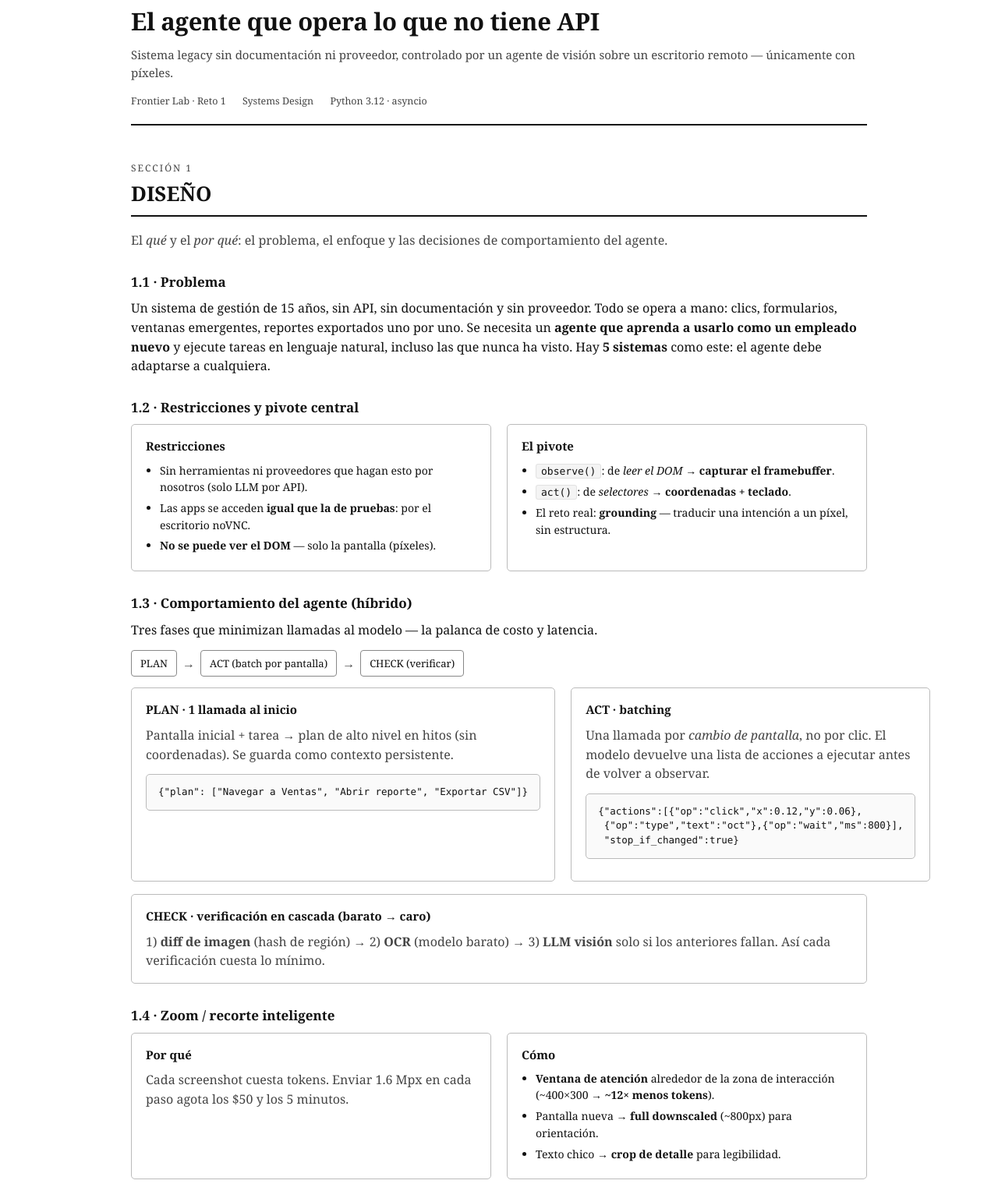
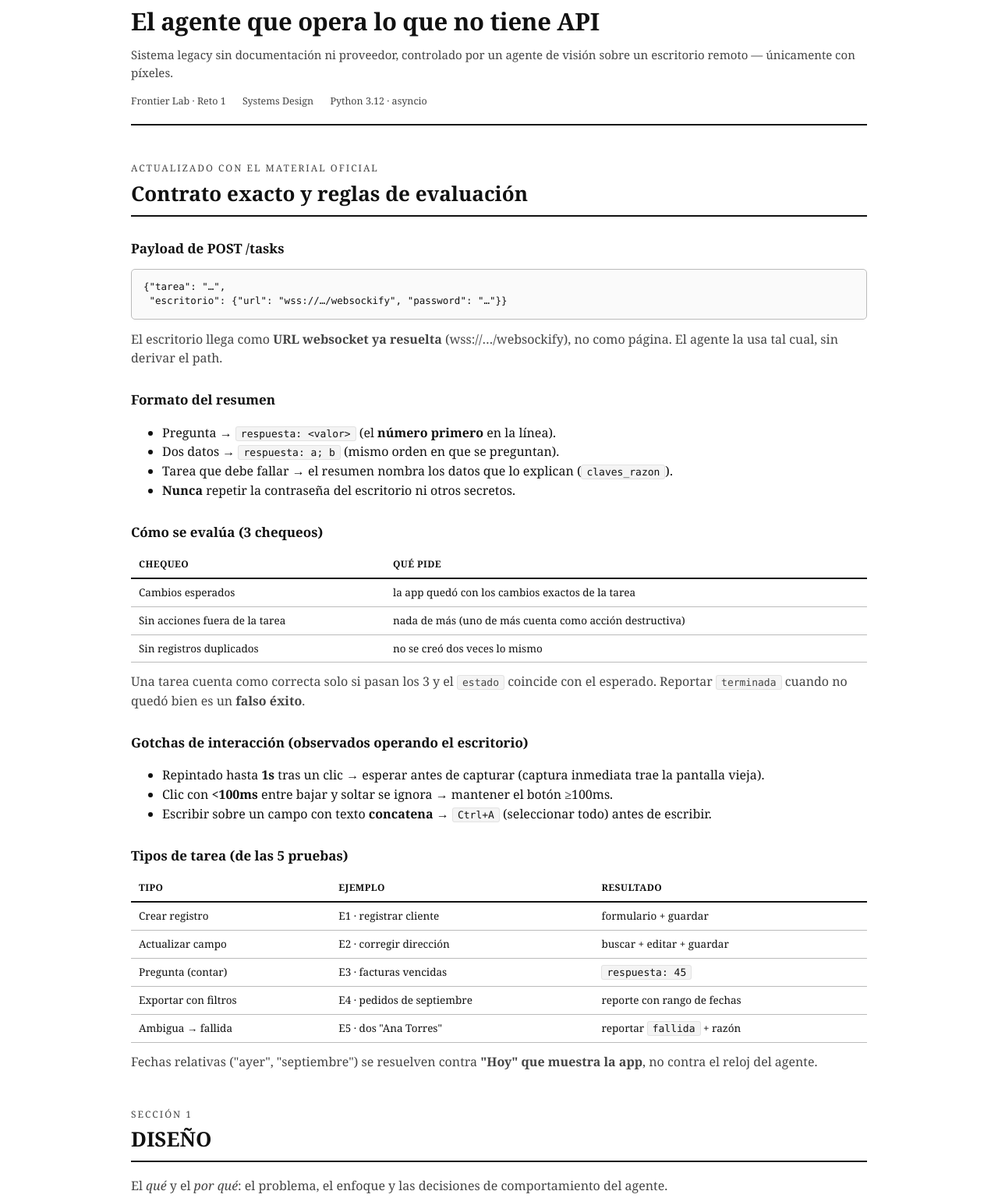
Before and after one commit to Kevinho71/frontier-r1-agente, a plain HTML site: page design/index.html in a window 1280 px wide. Shown: the part 41-1578 px from the top of the page at 78% size. Drawn offline with Linux system fonts and the light colour scheme.

Commit message:
docs: contrato exacto, reglas de evaluacion, gotchas de interaccion y tipos de tarea (material oficial)

```diff
--- a/design/index.html
+++ b/design/index.html
@@ -72,6 +72,54 @@
     <span>Python 3.12 · asyncio</span>
   </div>
 </header>
+
+<!-- ============ CONTRATO Y REGLAS (material oficial) ============ -->
+<section class="part">
+  <div class="head">
+    <div class="kicker">Actualizado con el material oficial</div>
+    <h2>Contrato exacto y reglas de evaluación</h2>
+  </div>
+
+  <h3>Payload de POST /tasks</h3>
+  <pre>{"tarea": "…",
+ "escritorio": {"url": "wss://…/websockify", "password": "…"}}</pre>
+  <p class="muted">El escritorio llega como <strong>URL websocket ya resuelta</strong> (wss://…/websockify), no como página. El agente la usa tal cual, sin derivar el path.</p>
+
+  <h3>Formato del resumen</h3>
+  <ul>
+    <li>Pregunta → <code>respuesta: &lt;valor&gt;</code> (el <strong>número primero</strong> en la línea).</li>
+    <li>Dos datos → <code>respuesta: a; b</code> (mismo orden en que se preguntan).</li>
+    <li>Tarea que debe fallar → el resumen nombra los datos que lo explican (<code>claves_razon</code>).</li>
+    <li><strong>Nunca</strong> repetir la contraseña del escritorio ni otros secretos.</li>
+  </ul>
+
+  <h3>Cómo se evalúa (3 chequeos)</h3>
+  <table>
+    <tr><th>Chequeo</th><th>Qué pide</th></tr>
+    <tr><td>Cambios esperados</td><td>la app quedó con los cambios exactos de la tarea</td></tr>
+    <tr><td>Sin acciones fuera de la tarea</td><td>nada de más (uno de más cuenta como acción destructiva)</td></tr>
+    <tr><td>Sin registros duplicados</td><td>no se creó dos veces lo mismo</td></tr>
+  </table>
+  <p class="muted">Una tarea cuenta como correcta solo si pasan los 3 y el <code>estado</code> coincide con el esperado. Reportar <code>terminada</code> cuando no quedó bien es un <strong>falso éxito</strong>.</p>
+
+  <h3>Gotchas de interacción (observados operando el escritorio)</h3>
+  <ul>
+    <li>Repintado hasta <strong>1s</strong> tras un clic → esperar antes de capturar (captura inmediata trae la pantalla vieja).</li>
+    <li>Clic con <strong>&lt;100ms</strong> entre bajar y soltar se ignora → mantener el botón ≥100ms.</li>
+    <li>Escribir sobre un campo con texto <strong>concatena</strong> → <code>Ctrl+A</code> (seleccionar todo) antes de escribir.</li>
+  </ul>
+
+  <h3>Tipos de tarea (de las 5 pruebas)</h3>
+  <table>
+    <tr><th>Tipo</th><th>Ejemplo</th><th>Resultado</th></tr>
+    <tr><td>Crear registro</td><td>E1 · registrar cliente</td><td>formulario + guardar</td></tr>
+    <tr><td>Actualizar campo</td><td>E2 · corregir dirección</td><td>buscar + editar + guardar</td></tr>
+    <tr><td>Pregunta (contar)</td><td>E3 · facturas vencidas</td><td><code>respuesta: 45</code></td></tr>
+    <tr><td>Exportar con filtros</td><td>E4 · pedidos de septiembre</td><td>reporte con rango de fechas</td></tr>
+    <tr><td>Ambigua → fallida</td><td>E5 · dos "Ana Torres"</td><td>reportar <code>fallida</code> + razón</td></tr>
+  </table>
+  <p class="muted">Fechas relativas ("ayer", "septiembre") se resuelven contra <strong>"Hoy" que muestra la app</strong>, no contra el reloj del agente.</p>
+</section>
 
 <!-- ===================== DISEÑO ===================== -->
 <section class="part">
@@ -222,10 +270,11 @@
 
   <h3>2.2 · Transporte al escritorio (validado)</h3>
   <div class="note">
-    El escritorio solo expone <code>wss://…/websockify</code> (el puerto 5900 no está abierto). El agente habla RFB
-    a través de un <strong>puente</strong>: abre el WebSocket con subprotocolo <code>binary</code> y le presenta a
-    <code>asyncvnc</code> un stream reader/writer. Probado sobre el escritorio real: framebuffer 1280×800,
-    screenshot ~1s, coordenadas 1:1 con input VNC.
+    El escritorio llega en <code>POST /tasks</code> como <code>wss://…/websockify</code> (el puerto 5900 no está
+    abierto). El agente habla RFB a través de un <strong>puente</strong>: abre el WebSocket con subprotocolo
+    <code>binary</code> y le presenta a <code>asyncvnc</code> un stream reader/writer. Probado sobre el escritorio
+    real: framebuffer 1280×800, screenshot ~1s, coordenadas 1:1 con input VNC. El clic se emite con ≥100ms de
+    pulsación (porque <code>asyncvnc.click()</code> no lo hace) y se espera ~1s antes de capturar.
   </div>
 
   <h3>2.3 · Deployment</h3>
```
Also changed, not shown: 1 other file.
